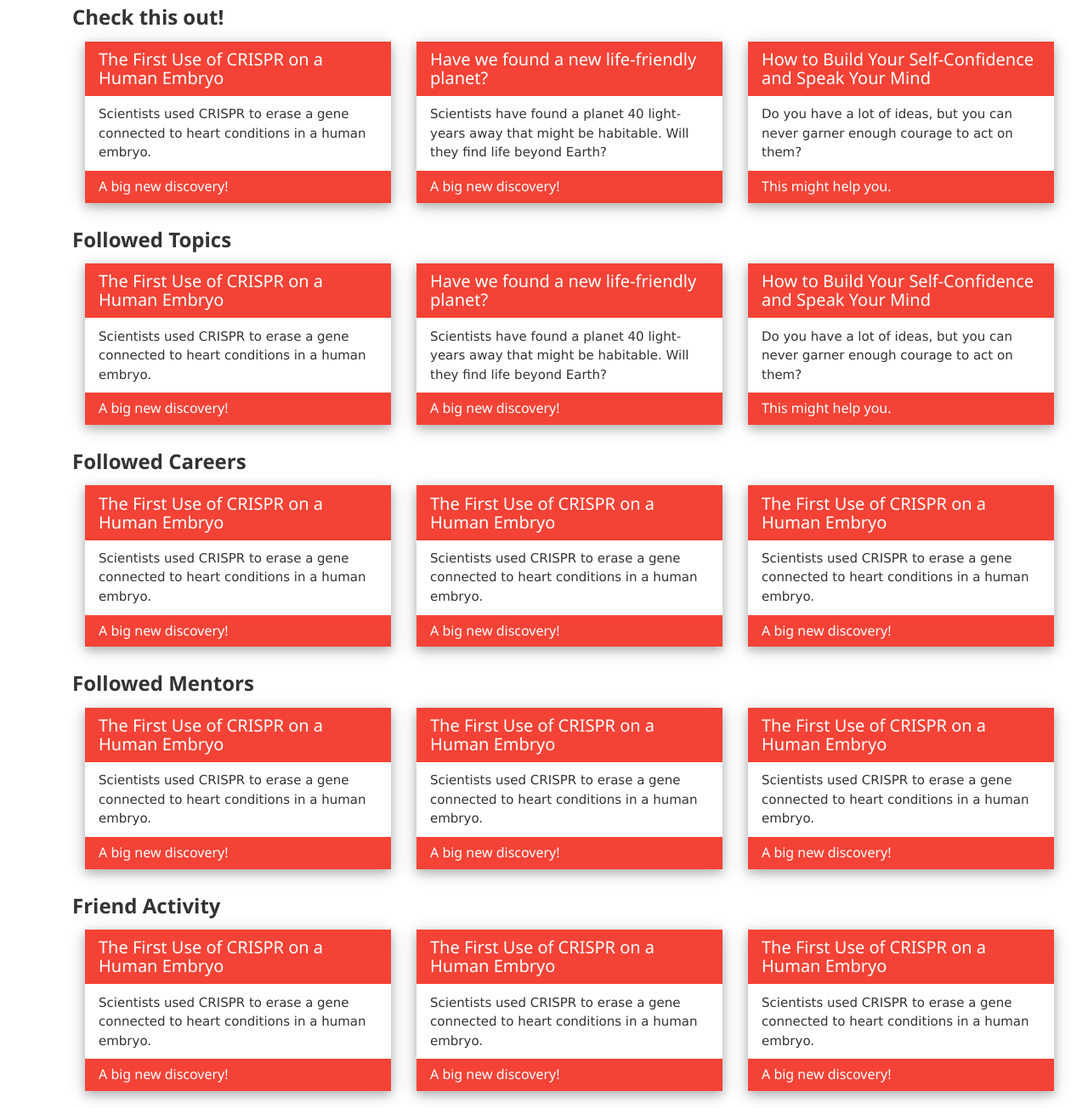
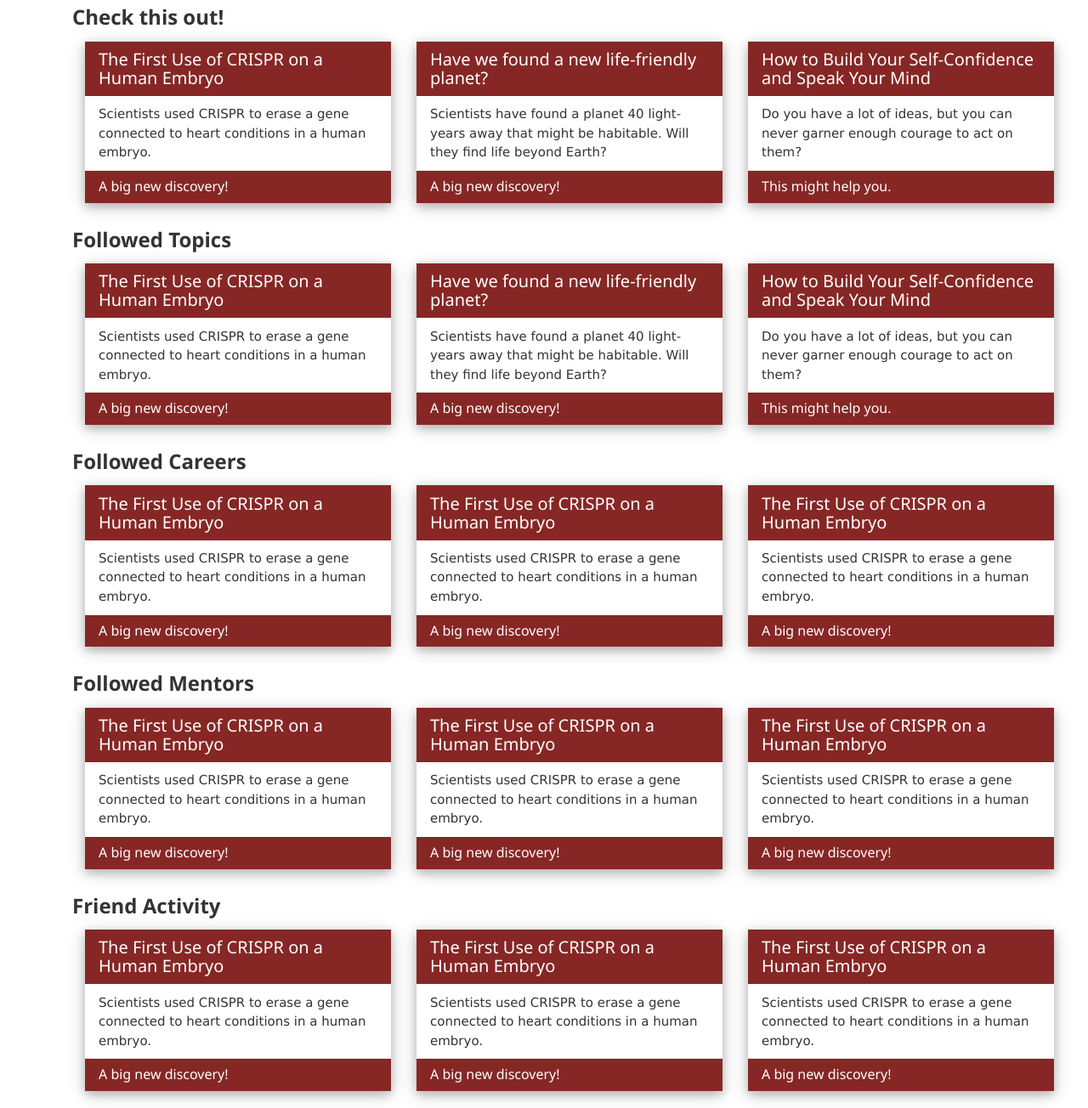
Before and after one commit to snwessel/HarvardHackEd, a plain HTML site: page Web App/dashboard.html in a window 1280 px wide. Shown: the part 121-1425 px from the top of the page at 85% size. Drawn offline with nearby package versions, Linux system fonts and the light colour scheme.

Commit message:
Fleshed out index page

```diff
--- a/Web App/css/styles.css
+++ b/Web App/css/styles.css
@@ -11,7 +11,7 @@
 }
 
 .brick-background {
-    background-color: #934e54;
+    background-color: #862725;
     color: #fff;
 }
 
@@ -52,6 +52,7 @@
 }
 
 .message {
+    box-shadow: 0 4px 8px 0 rgba(0, 0, 0, 0.2), 0 6px 20px 0 rgba(0, 0, 0, 0.19);
     border: 2px solid #dedede;
     background-color: #f1f1f1;
     border-radius: 5px;
@@ -66,15 +67,8 @@
     background-color: #ddd;
 }
 
-.chat-center {
-    text-align: center
-}
-
-.end {
-    margin-bottom: 100px;
-}
-
 .textbox {
+    box-shadow: 0 4px 8px 0 rgba(0, 0, 0, 0.2), 0 6px 20px 0 rgba(0, 0, 0, 0.19);
     background-color: #ffffff;
     top: 80%;
 }
@@ -121,12 +115,14 @@
 }
 
 .grey-box {
+    box-shadow: 0 4px 8px 0 rgba(0, 0, 0, 0.2), 0 6px 20px 0 rgba(0, 0, 0, 0.19);
     border: 2px solid #9e9e9e;
     background-color: #c4c4c4;
     border-radius: 5px;
 }
 
 .light-box {
+    box-shadow: 0 4px 8px 0 rgba(0, 0, 0, 0.2), 0 6px 20px 0 rgba(0, 0, 0, 0.19);
     border: 2px solid #dedede;
     background-color: #f1f1f1;
     border-radius: 5px;
--- a/Web App/dashboard.html
+++ b/Web App/dashboard.html
@@ -36,7 +36,7 @@
                     <div class="row">
                         <div class="col-md-4">
                             <div class="w3-card-4">
-                                <header class="w3-container w3-red">
+                                <header class="w3-container brick-background">
                                     <h4>The First Use of CRISPR on a Human Embryo</h4>
                                 </header>
 
@@ -44,14 +44,14 @@
                                     <p>Scientists used CRISPR to erase a gene connected to heart conditions in a human embryo.</p>
                                 </div>
 
-                                <footer class="w3-container w3-red">
+                                <footer class="w3-container brick-background">
                                     <h6>A big new discovery!</h6>
                                 </footer>
                             </div>
                         </div>
                         <div class="col-md-4">
                             <div class="w3-card-4">
-                                <header class="w3-container w3-red">
+                                <header class="w3-container brick-background">
                                     <h4>Have we found a new life-friendly planet?</h4>
                                 </header>
 
@@ -59,14 +59,14 @@
                                     <p>Scientists have found a planet 40 light-years away that might be habitable. Will they find life beyond Earth?</p>
                                 </div>
 
-                                <footer class="w3-container w3-red">
+                                <footer class="w3-container brick-background">
                                     <h6>A big new discovery!</h6>
                                 </footer>
                             </div>
                         </div>
                         <div class="col-md-4">
                             <div class="w3-card-4">
-                                <header class="w3-container w3-red">
+                                <header class="w3-container brick-background">
                                     <h4>How to Build Your Self-Confidence and Speak Your Mind</h4>
                                 </header>
 
@@ -74,7 +74,7 @@
                                     <p>Do you have a lot of ideas, but you can never garner enough courage to act on them?</p>
                                 </div>
 
-                                <footer class="w3-container w3-red">
+                                <footer class="w3-container brick-background">
                                     <h6>This might help you.</h6>
                                 </footer>
                             </div>
@@ -89,7 +89,7 @@
                     <div class="row">
                         <div class="col-md-4">
                             <div class="w3-card-4">
-                                <header class="w3-container w3-red">
+                                <header class="w3-container brick-background">
                                     <h4>The First Use of CRISPR on a Human Embryo</h4>
                                 </header>
 
@@ -97,14 +97,14 @@
                                     <p>Scientists used CRISPR to erase a gene connected to heart conditions in a human embryo.</p>
                                 </div>
 
-                                <footer class="w3-container w3-red">
+                                <footer class="w3-container brick-background">
                                     <h6>A big new discovery!</h6>
                                 </footer>
                             </div>
                         </div>
                         <div class="col-md-4">
                             <div class="w3-card-4">
-                                <header class="w3-container w3-red">
+                                <header class="w3-container brick-background">
                                     <h4>Have we found a new life-friendly planet?</h4>
                                 </header>
 
@@ -112,14 +112,14 @@
                                     <p>Scientists have found a planet 40 light-years away that might be habitable. Will they find life beyond Earth?</p>
                                 </div>
 
-                                <footer class="w3-container w3-red">
+                                <footer class="w3-container brick-background">
                                     <h6>A big new discovery!</h6>
                                 </footer>
                             </div>
                         </div>
                         <div class="col-md-4">
                             <div class="w3-card-4">
-                                <header class="w3-container w3-red">
+                                <header class="w3-container brick-background">
                                     <h4>How to Build Your Self-Confidence and Speak Your Mind</h4>
                                 </header>
 
@@ -127,7 +127,7 @@
                                     <p>Do you have a lot of ideas, but you can never garner enough courage to act on them?</p>
                                 </div>
 
-                                <footer class="w3-container w3-red">
+                                <footer class="w3-container brick-background">
                                     <h6>This might help you.</h6>
                                 </footer>
                             </div>
@@ -142,7 +142,7 @@
                     <div class="row">
                         <div class="col-md-4">
                             <div class="w3-card-4">
-                                <header class="w3-container w3-red">
+                                <header class="w3-container brick-background">
                                     <h4>The First Use of CRISPR on a Human Embryo</h4>
                                 </header>
 
@@ -150,14 +150,14 @@
                                     <p>Scientists used CRISPR to erase a gene connected to heart conditions in a human embryo.</p>
                                 </div>
 
-                                <footer class="w3-container w3-red">
+                                <footer class="w3-container brick-background">
                                     <h6>A big new discovery!</h6>
                                 </footer>
                             </div>
                         </div>
                         <div class="col-md-4">
                             <div class="w3-card-4">
-                                <header class="w3-container w3-red">
+                                <header class="w3-container brick-background">
                                     <h4>The First Use of CRISPR on a Human Embryo</h4>
                                 </header>
 
@@ -165,14 +165,14 @@
                                     <p>Scientists used CRISPR to erase a gene connected to heart conditions in a human embryo.</p>
                                 </div>
 
-                                <footer class="w3-container w3-red">
+                                <footer class="w3-container brick-background">
                                     <h6>A big new discovery!</h6>
                                 </footer>
                             </div>
                         </div>
                         <div class="col-md-4">
                             <div class="w3-card-4">
-                                <header class="w3-container w3-red">
+                                <header class="w3-container brick-background">
                                     <h4>The First Use of CRISPR on a Human Embryo</h4>
                                 </header>
 
@@ -180,7 +180,7 @@
                                     <p>Scientists used CRISPR to erase a gene connected to heart conditions in a human embryo.</p>
                                 </div>
 
-                                <footer class="w3-container w3-red">
+                                <footer class="w3-container brick-background">
                                     <h6>A big new discovery!</h6>
                                 </footer>
                             </div>
@@ -195,7 +195,7 @@
                     <div class="row">
                         <div class="col-md-4">
                                 <div class="w3-card-4">
-                                    <header class="w3-container w3-red">
+                                    <header class="w3-container brick-background">
                                         <h4>The First Use of CRISPR on a Human Embryo</h4>
                                     </header>
 
@@ -203,14 +203,14 @@
                                         <p>Scientists used CRISPR to erase a gene connected to heart conditions in a human embryo.</p>
                                     </div>
 
-                                    <footer class="w3-container w3-red">
+                                    <footer class="w3-container brick-background">
                                         <h6>A big new discovery!</h6>
                                     </footer>
                                 </div>
                         </div>
                         <div class="col-md-4">
                             <div class="w3-card-4">
-                                <header class="w3-container w3-red">
+                                <header class="w3-container brick-background">
                                     <h4>The First Use of CRISPR on a Human Embryo</h4>
                                 </header>
 
@@ -218,14 +218,14 @@
                                     <p>Scientists used CRISPR to erase a gene connected to heart conditions in a human embryo.</p>
                                 </div>
 
-                                <footer class="w3-container w3-red">
+                                <footer class="w3-container brick-background">
                                     <h6>A big new discovery!</h6>
                                 </footer>
                             </div>
                         </div>
                         <div class="col-md-4">
                             <div class="w3-card-4">
-                                <header class="w3-container w3-red">
+                                <header class="w3-container brick-background">
                                     <h4>The First Use of CRISPR on a Human Embryo</h4>
                                 </header>
 
@@ -233,7 +233,7 @@
                                     <p>Scientists used CRISPR to erase a gene connected to heart conditions in a human embryo.</p>
                                 </div>
 
-                                <footer class="w3-container w3-red">
+                                <footer class="w3-container brick-background">
                                     <h6>A big new discovery!</h6>
                                 </footer>
                             </div>
@@ -248,7 +248,7 @@
                     <div class="row">
                         <div class="col-md-4">
                                 <div class="w3-card-4">
-                                    <header class="w3-container w3-red">
+                                    <header class="w3-container brick-background">
                                         <h4>The First Use of CRISPR on a Human Embryo</h4>
                                     </header>
 
@@ -256,14 +256,14 @@
                                         <p>Scientists used CRISPR to erase a gene connected to heart conditions in a human embryo.</p>
                                     </div>
 
-                                    <footer class="w3-container w3-red">
+                                    <footer class="w3-container brick-background">
                                         <h6>A big new discovery!</h6>
                                     </footer>
                                 </div>
                         </div>
                         <div class="col-md-4">
                             <div class="w3-card-4">
-                                <header class="w3-container w3-red">
+                                <header class="w3-container brick-background">
                                     <h4>The First Use of CRISPR on a Human Embryo</h4>
                                 </header>
 
@@ -271,14 +271,14 @@
                                     <p>Scientists used CRISPR to erase a gene connected to heart conditions in a human embryo.</p>
                                 </div>
 
-                                <footer class="w3-container w3-red">
+                                <footer class="w3-container brick-background">
                                     <h6>A big new discovery!</h6>
                                 </footer>
                             </div>
                         </div>
                         <div class="col-md-4">
                             <div class="w3-card-4">
-                                <header class="w3-container w3-red">
+                                <header class="w3-container brick-background">
                                     <h4>The First Use of CRISPR on a Human Embryo</h4>
                                 </header>
 
@@ -286,7 +286,7 @@
                                     <p>Scientists used CRISPR to erase a gene connected to heart conditions in a human embryo.</p>
                                 </div>
 
-                                <footer class="w3-container w3-red">
+                                <footer class="w3-container brick-background">
                                     <h6>A big new discovery!</h6>
                                 </footer>
                             </div>
```
Also changed, not shown: Web App/account.html (+5 -5 lines), Web App/index.html (+21 -1 lines), Web App/messages.html (+5 -5 lines), Web App/navbar.html (+1 -1 lines), Web App/images/avatar3.png (renamed from Web App/images/mentorAvatar5.png).
